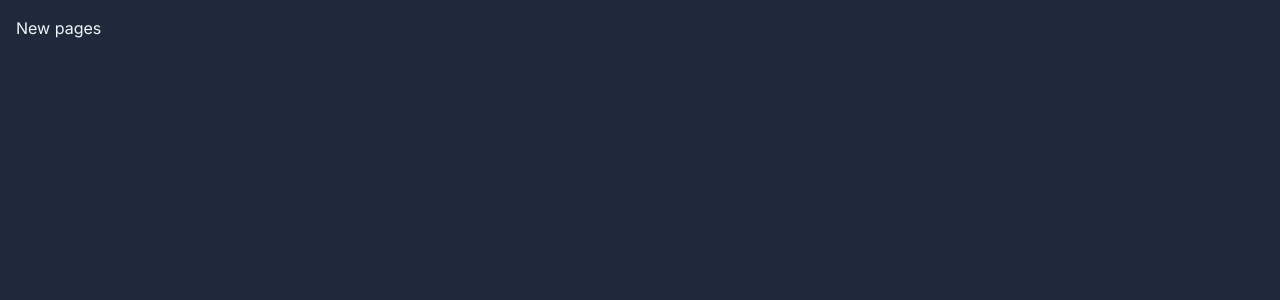
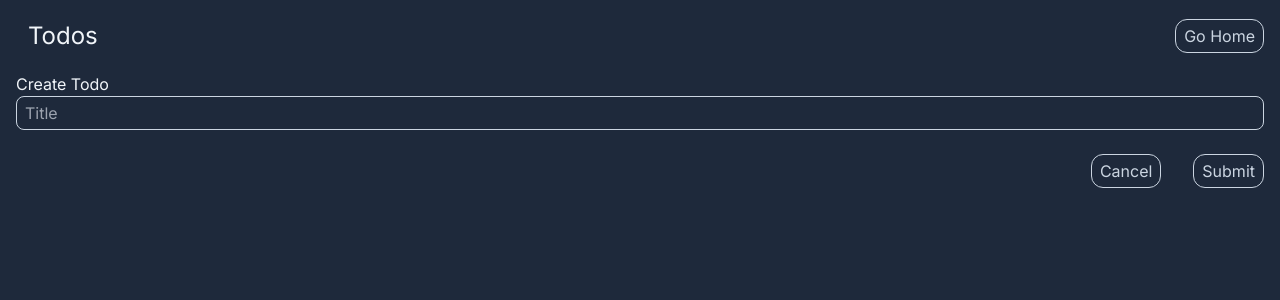
Before and after one commit to changLiCoding/nextjs_Demo, a Next.js app: page /new in a window 1280 px wide. Shown: the top 300 px of the page. Built offline with nearby package versions, Linux system fonts and the light colour scheme.

Commit message:
create new todo in use server

```diff
--- a/next.config.js
+++ b/next.config.js
@@ -1,4 +1,8 @@
 /** @type {import('next').NextConfig} */
-const nextConfig = {}
+const nextConfig = {
+	experimental: {
+		serverActions: true,
+	},
+};
 
-module.exports = nextConfig
+module.exports = nextConfig;
--- a/src/app/new/page.tsx
+++ b/src/app/new/page.tsx
@@ -1,7 +1,64 @@
+import { prisma } from "@/db";
+import createTodo from "@/utils/createTodo";
+import Link from "next/link";
+import { redirect } from "next/navigation";
+
+async function handleSubmit(data: FormData) {
+	"use server";
+
+	const title = data.get("title")?.valueOf();
+
+	if (typeof title !== "string" || title.length === 0) {
+		throw new Error("Title is required");
+	}
+
+	await prisma.todo.create({
+		data: { title, completed: false },
+	});
+	console.log("Hello World");
+	redirect("/");
+}
+
 export default function New() {
 	return (
-		<div>
-			<h3>New pages</h3>
-		</div>
+		<>
+			<header className='flex justify-between items-center mb-4'>
+				<Link href={"/"}>
+					<h1 className='text-2xl hover:bg-slate-700 rounded-xl px-3 py-1'>
+						Todos
+					</h1>
+				</Link>
+				<Link
+					href='/'
+					className='border border-slate-300 text-slate-300 px-2 py-1 rounded-xl hover:bg-slate-700 focus-within:bg-slate-700 outline-none'>
+					Go Home
+				</Link>
+			</header>
+			<div>
+				<h3>Create Todo</h3>
+				<form
+					action={handleSubmit}
+					className='flex gap-2 flex-col'>
+					<input
+						type='text'
+						name='title'
+						placeholder='Title'
+						className='border border-slate-300 bg-transparent rounded-lg px-2 py-1 outline-none focus-within:border-slate-100'
+					/>
+					<div className='flex justify-end gap-8 mt-4'>
+						<Link
+							className='border border-slate-300 text-slate-300 px-2 py-1 rounded-xl hover:bg-slate-700 focus-within:bg-slate-700 outline-none'
+							href='..'>
+							Cancel
+						</Link>
+						<button
+							className='border border-slate-300 text-slate-300 px-2 py-1 rounded-xl hover:bg-slate-700 focus-within:bg-slate-700 outline-none'
+							type='submit'>
+							Submit
+						</button>
+					</div>
+				</form>
+			</div>
+		</>
 	);
 }
--- a/src/components/TodoItem.tsx
+++ b/src/components/TodoItem.tsx
@@ -18,10 +18,10 @@ export default function TodoItem({ title, completed, id }: TodoItemProps) {
 			/>
 			<label
 				htmlFor={id}
-				className='peer-checked:line-through'>
+				className='peer-checked:line-through peer-checked:text-slate-500'>
 				{title}{" "}
 			</label>
-			<span className='text-sm text-slate-300'>
+			<span className='text-sm text-slate-300 peer-checked:line-through peer-checked:text-slate-500'>
 				The {title} is {completed ? "completed" : "not completed"}
 			</span>
 		</li>
--- /dev/null
+++ b/src/utils/createTodo.ts
@@ -0,0 +1,18 @@
+import { prisma } from "@/db";
+import { redirect } from "next/navigation";
+
+export default async function createTodo(data: FormData) {
+	"use server";
+	const title = data.get("title")?.valueOf();
+	if (typeof title !== "string" || title.length === 0)
+		throw new Error("Invalid title");
+
+	await prisma.todo.create({
+		data: {
+			title,
+			completed: false,
+		},
+	});
+
+	redirect("/");
+}
```
